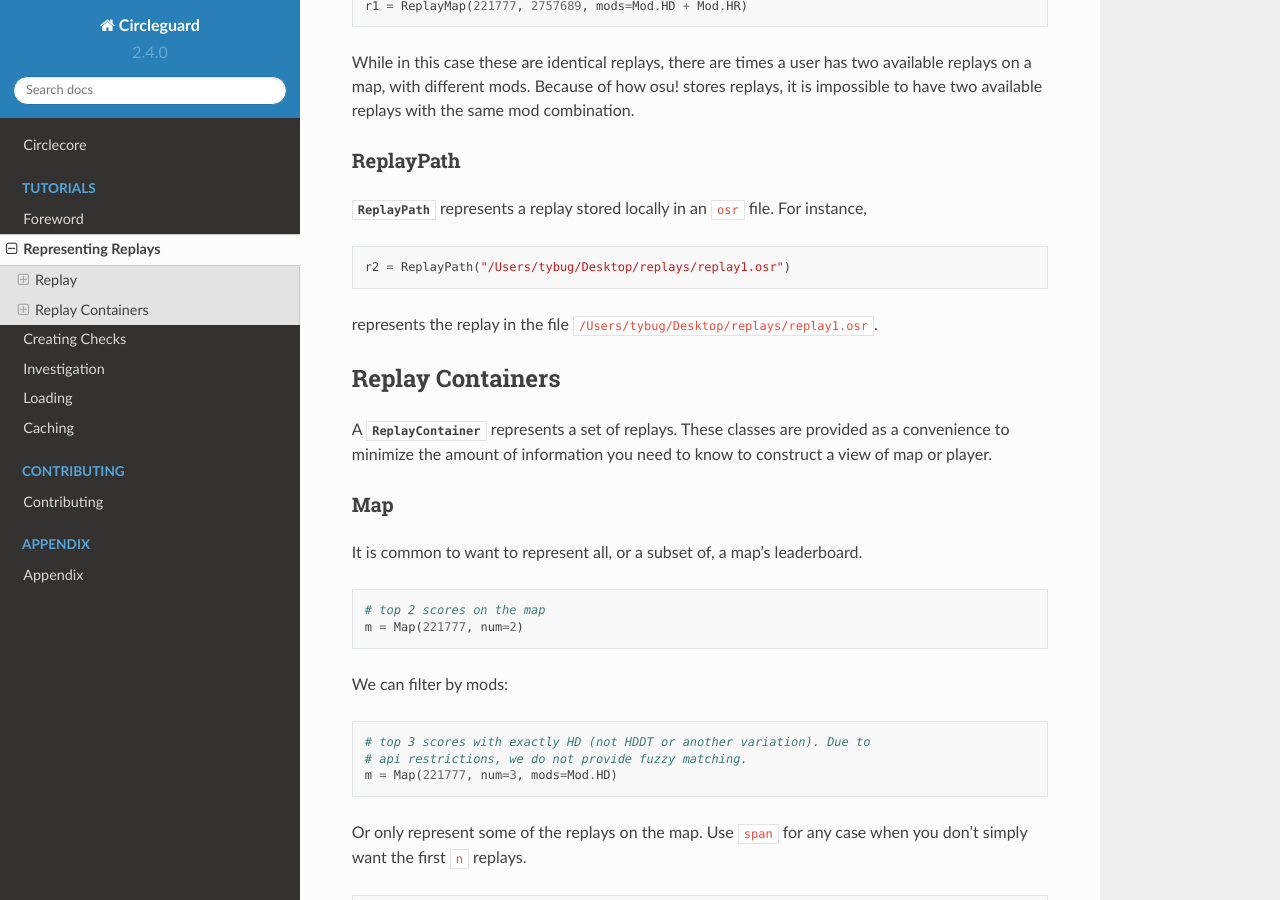
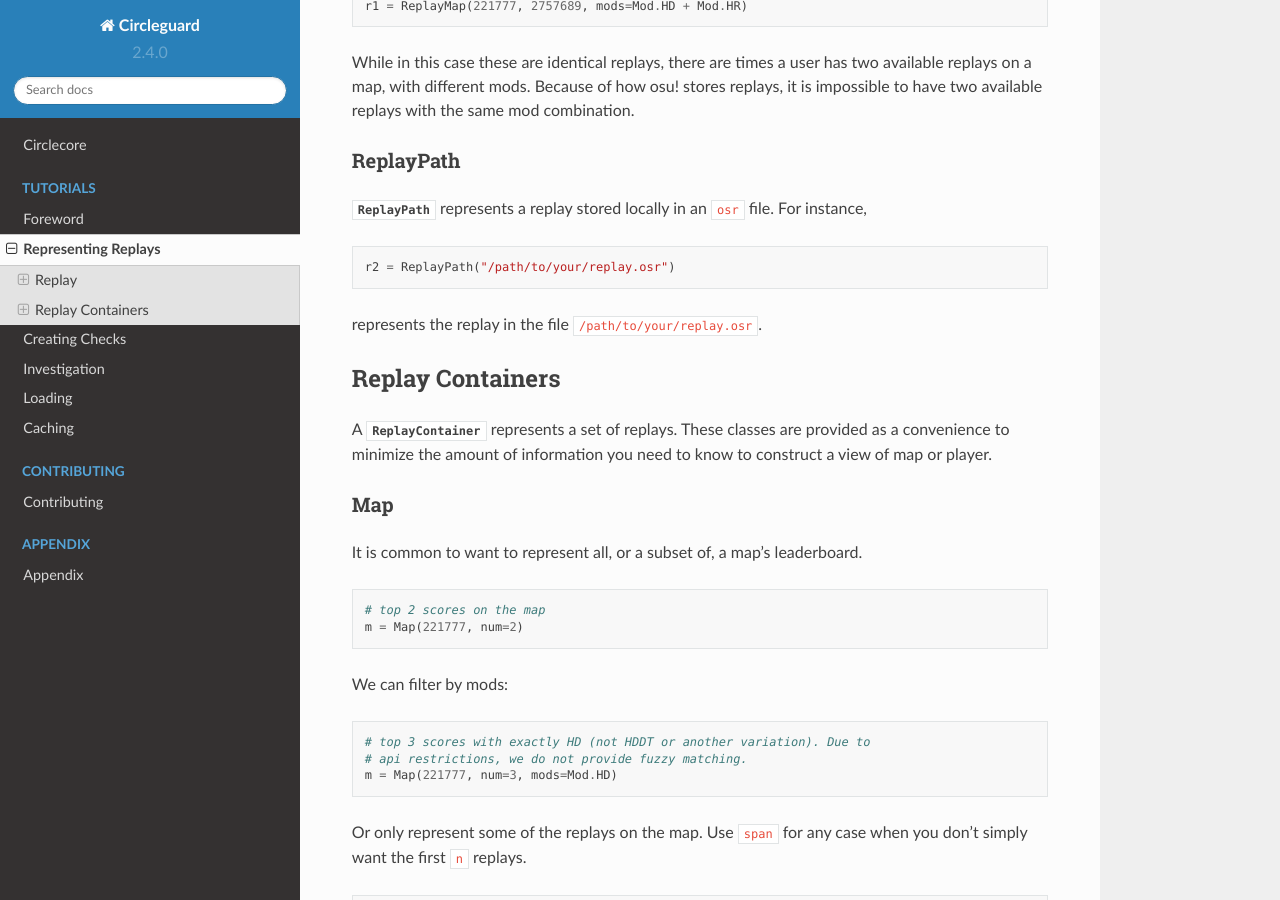
Before and after one commit to circleguard/circlecore, a Sphinx documentation site: the page built from source/representing-replays.rst, in a window 1280 px wide and 900 px high, scrolled down 816 px. Built offline with Sphinx 7.4.7 and the Read the Docs theme 2.0.0, drawn with Linux system fonts in a browser that asks for light colours.

Commit message:
change ReplayPath path

```diff
--- a/source/representing-replays.rst
+++ b/source/representing-replays.rst
@@ -50,9 +50,9 @@ instance,
 
 .. code-block:: python
 
-    r2 = ReplayPath("/Users/tybug/Desktop/replays/replay1.osr")
+    r2 = ReplayPath("/path/to/your/replay.osr")
 
-represents the replay in the file ``/Users/tybug/Desktop/replays/replay1.osr``.
+represents the replay in the file ``/path/to/your/replay.osr``.
 
 Replay Containers
 -----------------
```
